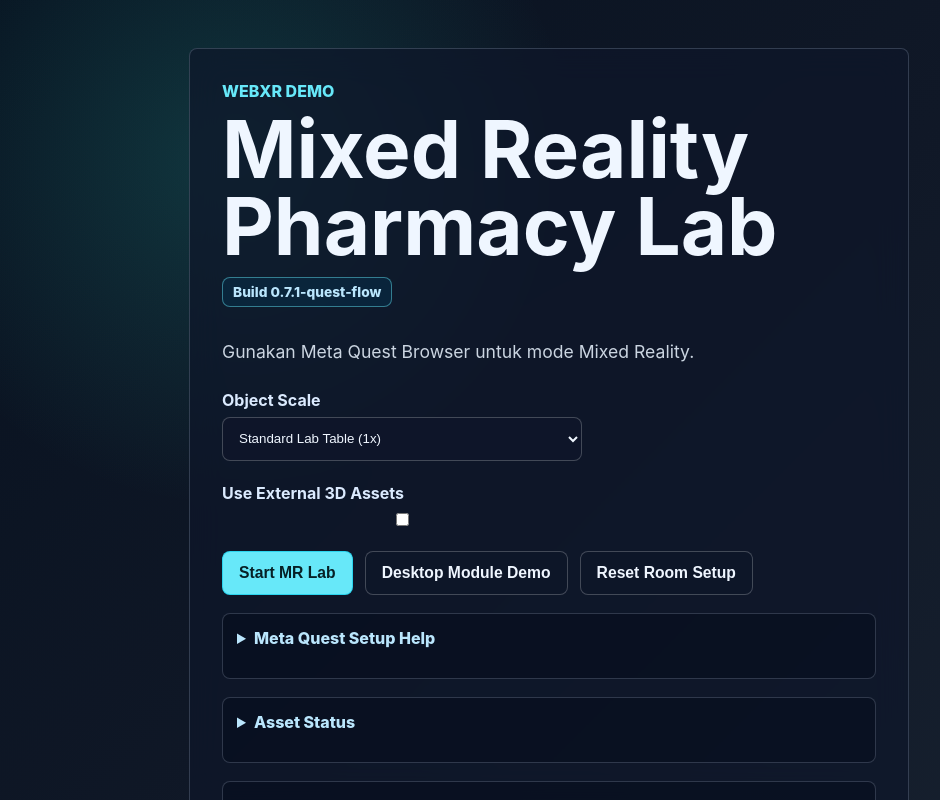
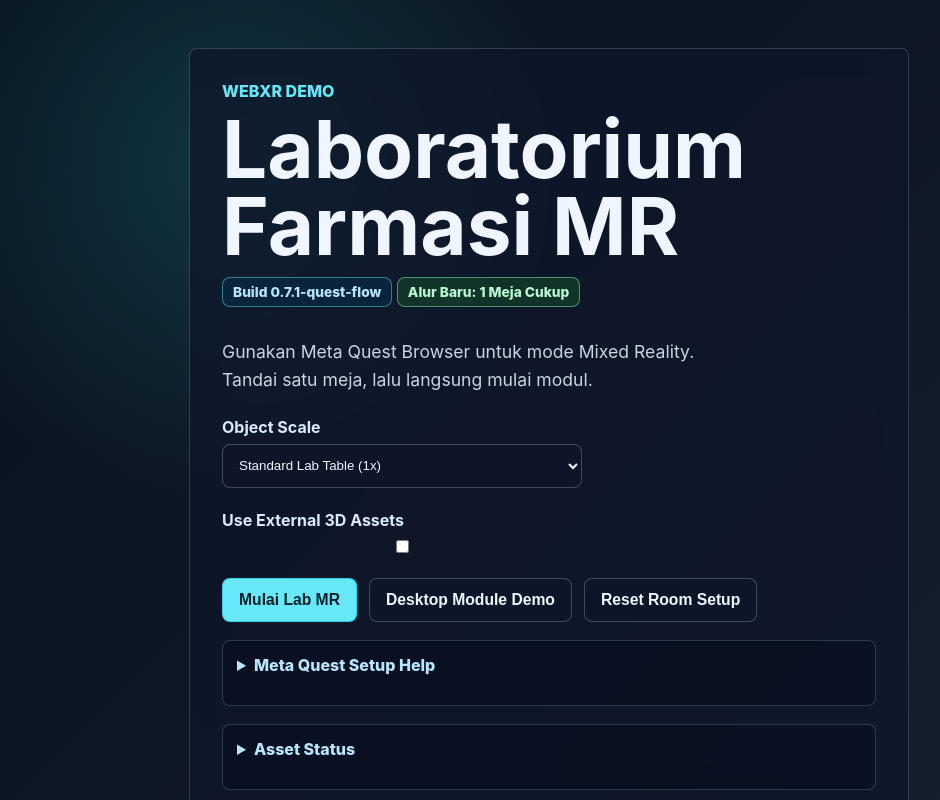
Before and after one commit to farhamzah/pharmacy-mr-lab, a website built with Vite: page index.html in a window 1280 px wide. Shown: the whole page, without its empty margins (91-1031 px from the left). Built offline with nearby package versions, Linux system fonts and the light colour scheme.

Commit message:
Clarify Indonesian MR flow labels

```diff
--- a/src/styles.css
+++ b/src/styles.css
@@ -92,7 +92,8 @@ h2 {
 }
 
 .version-badge,
-.build-badge {
+.build-badge,
+.flow-badge {
   display: inline-flex;
   align-items: center;
   min-height: 30px;
@@ -104,6 +105,12 @@ h2 {
   background: rgba(8, 47, 73, 0.55);
   font-size: 0.86rem;
   font-weight: 800;
+}
+
+.flow-badge {
+  border-color: rgba(134, 239, 172, 0.5);
+  color: #bbf7d0;
+  background: rgba(20, 83, 45, 0.5);
 }
 
 .build-badge {
--- a/src/ui/UIManager.ts
+++ b/src/ui/UIManager.ts
@@ -54,9 +54,10 @@ export class UIManager {
       <main class="home-shell">
         <section class="home-panel">
           <p class="eyebrow">WebXR Demo</p>
-          <h1>Mixed Reality Pharmacy Lab</h1>
+          <h1>Laboratorium Farmasi MR</h1>
           <p class="version-badge">Build ${APP_VERSION}</p>
-          <p class="lead">Gunakan Meta Quest Browser untuk mode Mixed Reality.</p>
+          <p class="flow-badge">Alur Baru: 1 Meja Cukup</p>
+          <p class="lead">Gunakan Meta Quest Browser untuk mode Mixed Reality. Tandai satu meja, lalu langsung mulai modul.</p>
           <label class="scale-picker">
             <span>Object Scale</span>
             <select id="object-scale">
@@ -70,7 +71,7 @@ export class UIManager {
             <input id="external-assets" type="checkbox" ${externalAssets ? "checked" : ""} />
           </label>
           <div class="button-row">
-            <button id="start-xr" class="primary">Start MR Lab</button>
+            <button id="start-xr" class="primary">Mulai Lab MR</button>
             <button id="desktop-demo">Desktop Module Demo</button>
             <button id="reset-room">Reset Room Setup</button>
           </div>
@@ -206,8 +207,8 @@ export class UIManager {
     const ready = tableCount > 0;
     this.instructionPanel?.setContent("Setup Meja", [
       ready
-        ? "Meja kerja sudah siap. Langsung mulai modul di meja ini, atau trigger permukaan lain jika benar-benar ingin menambah meja."
-        : "Arahkan controller ke satu meja kerja nyata, lalu tekan trigger. Satu meja saja cukup untuk mulai.",
+        ? "ALUR BARU: meja kerja sudah siap. Langsung tekan Mulai Penimbangan atau Mulai Pencampuran. Tidak perlu 3 meja."
+        : "ALUR BARU: arahkan controller ke satu meja kerja nyata, lalu tekan trigger. Satu meja saja cukup untuk mulai.",
       `Meja aktif: ${tableCount || 0}. Tambah meja hanya opsional untuk ruang praktikum yang punya lebih dari satu meja.`,
     ]);
     if (this.actionEl) {
```
